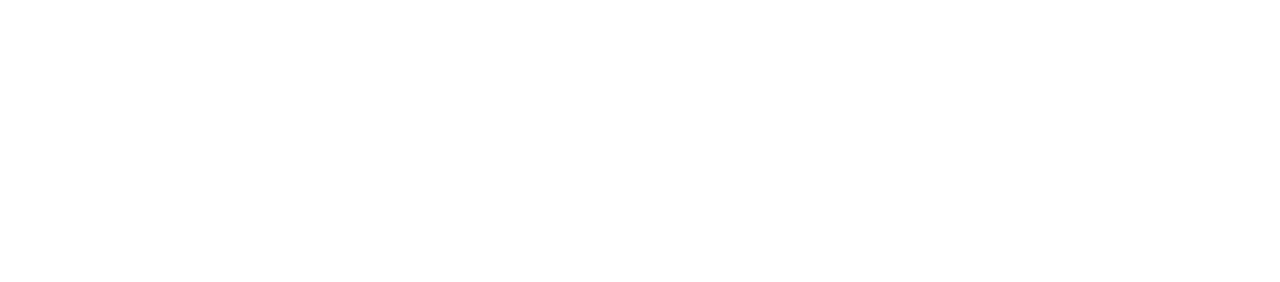
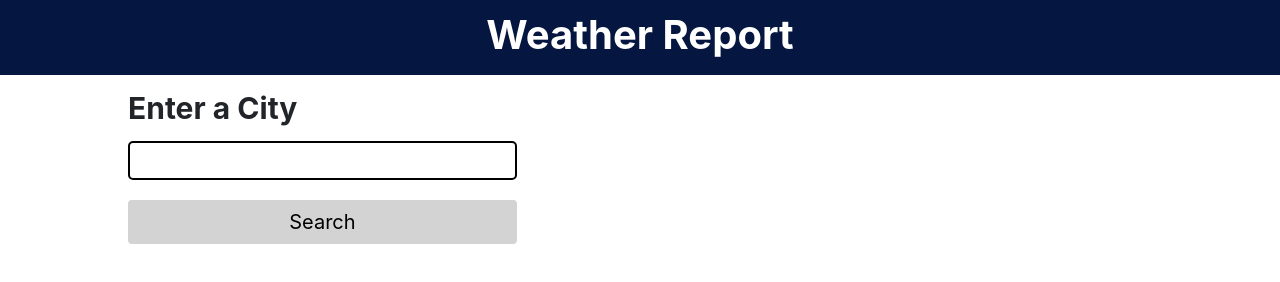
Before and after one commit to Matt-Bull1/Challenge-6-Weather-Report, a plain HTML site: page index.html in a window 1280 px wide. Drawn offline with nearby package versions, Linux system fonts and the light colour scheme; files whose address does not match are found by name.

Commit message:
added css and more html to get header and seach field

```diff
--- a/assets/script.js
+++ b/assets/script.js
@@ -0,0 +1 @@
+//my api key e69f5522b6d805fa618790c624cd48be
--- a/assets/style.css
+++ b/assets/style.css
@@ -0,0 +1,63 @@
+* {
+    margin: 0;
+    padding: 0;
+    box-sizing: border-box;
+    font-size: 62.5%;
+}
+
+.border {
+    border: 1px solid black;
+}
+
+.container {
+    width: 80%;
+    margin: 0 auto;
+}
+
+.row {
+    display: flex;
+    flex-wrap: wrap;
+}
+
+body { min-height: 100vh; }
+
+header {
+    text-align: center;
+    color:white;
+    font-size: 4rem;
+    font-weight: bold;
+    padding-top: 5px;
+    padding-bottom: 10px;
+    background-color: rgb(5, 23, 65);
+}
+
+.h1 {
+    font-weight: bold;
+    font-size: 30px;
+    margin: 15px auto;
+}
+
+
+/* style the text area where user inputs city name */
+#city {
+    font-size: 20px;
+    width: 100%;
+    border-radius: 5px;
+    border: 2px solid black;
+    height: 60x;
+    padding-bottom: 5px;
+    padding-top: 0px;
+    padding-left: 5px;
+}
+
+
+.searchBtn {
+    font-size: 2rem;
+    width: 100%;
+    background-color: lightgrey;
+    color: black;
+    border: none;
+    border-radius: .4rem;
+    margin-top: 2rem;
+    padding: .7rem 0;
+}
--- a/index.html
+++ b/index.html
@@ -10,9 +10,19 @@
 
 <body class="body">
     <header class="header">
+        Weather Report
     </header>
 
-    <main class="main">
+    <main id= "container" class= "container">
+        <div class="row">
+            <div id="searchBar">
+                <h1 class="h1">Enter a City</h1>
+                <form id= "enter-city">
+                    <input cityName ="city" type="text" id="city" class="cityInput"/>
+                    <button id="searchBtn" class="searchBtn" type="submit">Search</button>
+                </form>
+            </div>
+        </div>
     </main>
 
     <script src="https://code.jquery.com/jquery-3.4.1.min.js"></script>
```
